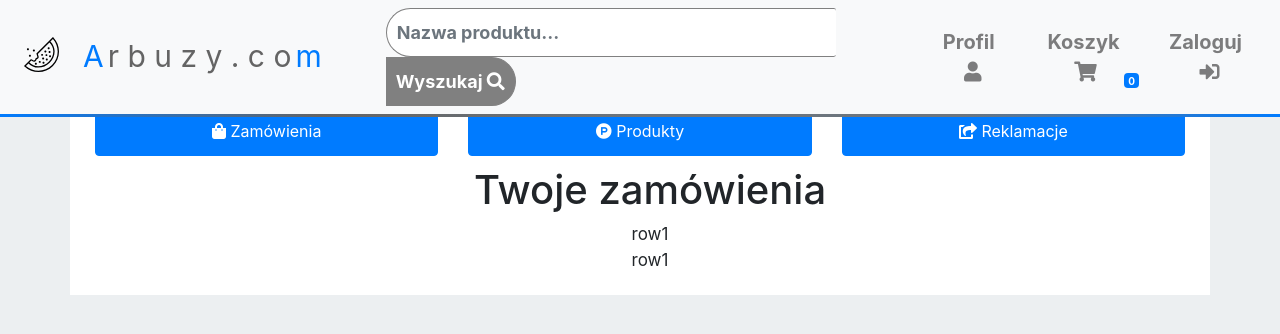
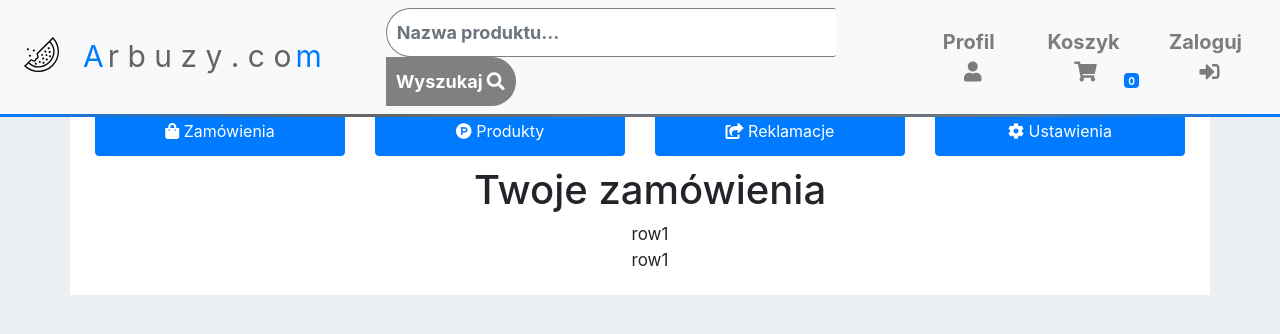
Before and after one commit to OstrowskiBartosz/Arbuzy, a React (Create React App) app in the folder client/: page /profil in a window 1280 px wide. Shown: the top 334 px of the page. Built offline with nearby package versions, Linux system fonts and the light colour scheme.

Commit message:
dodano zakładkę ustawienia

```diff
--- a/client/src/components/Profile.jsx
+++ b/client/src/components/Profile.jsx
@@ -25,6 +25,9 @@ class Profile extends React.Component {
         break;
       case "complaints-btn":
         this.setState({ activeTab: 3 });
+        break;
+      case "settings-btn":
+        this.setState({ activeTab: 4 });
         break;
     }
   }
@@ -64,6 +67,15 @@ class Profile extends React.Component {
               onClick={event => this.handleTabChange(event)}
             >
               <i className="fa fa-share-square"></i> Reklamacje
+            </button>
+          </div>
+          <div className="col">
+            <button
+              id="settings-btn"
+              className="btn btn-primary option"
+              onClick={event => this.handleTabChange(event)}
+            >
+              <i className="fas fa-cog"></i> Ustawienia
             </button>
           </div>
         </div>
@@ -139,6 +151,23 @@ class Profile extends React.Component {
             </div>
           </div>
         </div>
+        <div
+          className={
+            "container settings " + (this.state.activeTab == 4 ? "" : "d-none")
+          }
+        >
+          <div className="row">
+            <div className="col">
+              <h1>Ustawienia konta</h1>
+            </div>
+          </div>
+          <div className="row">
+            <div className="col">row1</div>
+          </div>
+          <div className="row">
+            <div className="col">row1</div>
+          </div>
+        </div>
       </div>
     );
   }
```
